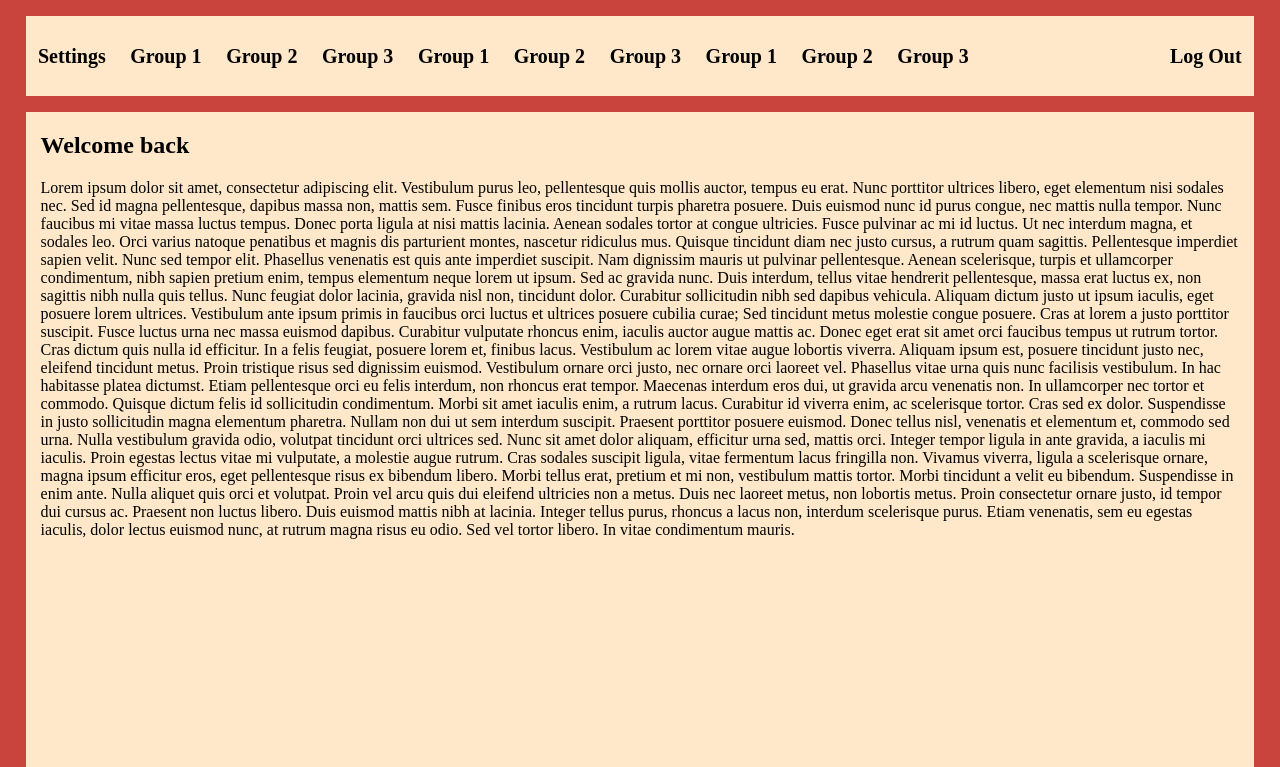
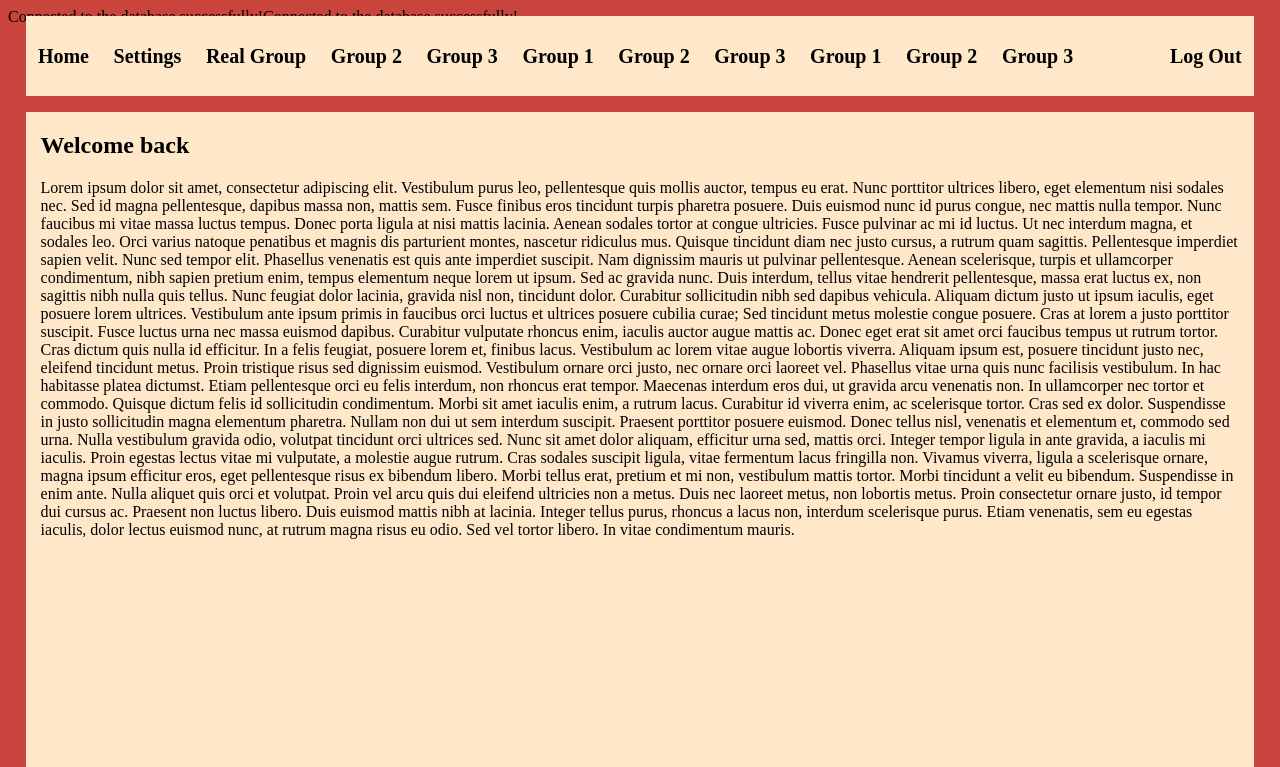
Before and after one commit to ZuzanaOsobova/BP-old, a PHP site: page / in a window 1280 px wide. Shown: the top 767 px of the page. Run offline with PHP 8.4, Linux system fonts and the light colour scheme; the visitor is signed in with stand-in values (Sample User, id 1).

Commit message:
User login required, tested, working on every page

```diff
--- a/group.php
+++ b/group.php
@@ -1,5 +1,7 @@
 <?php
 include "header.inc.php";
+include "user_required.inc.php";
+include "database_connection.inc.php";
 
 $current_page = "group_name"; /* připsat PHP, které bude měnit jméno */
 
--- a/header.inc.php
+++ b/header.inc.php
@@ -69,9 +69,9 @@
 
 <body>
 <header>
-
+    <a href="index.php">Home</a>
     <a href="settings.php">Settings</a>
-    <a href="#">Group 1</a>
+    <a href="group.php">Real Group</a>
     <a href="#">Group 2</a>
     <a href="#">Group 3</a>
     <a href="#">Group 1</a>
--- a/index.php
+++ b/index.php
@@ -1,5 +1,7 @@
 <?php
 include "header.inc.php";
+include "user_required.inc.php";
+include "database_connection.inc.php";
 ?>
 
 <!DOCTYPE html>
--- a/logout.php
+++ b/logout.php
@@ -1 +1,4 @@
 <?php
+session_start();
+session_destroy();
+header('Location: login.php');
--- a/settings.php
+++ b/settings.php
@@ -1,5 +1,7 @@
 <?php
 include "header.inc.php";
+include "user_required.inc.php";
+include "database_connection.inc.php";
 
 ?>
 
--- a/user_required.inc.php
+++ b/user_required.inc.php
@@ -1,4 +1,5 @@
 <?php
+include "database_connection.inc.php";
 session_start();
 
 if(!isset($_SESSION["user_id"])){
```
